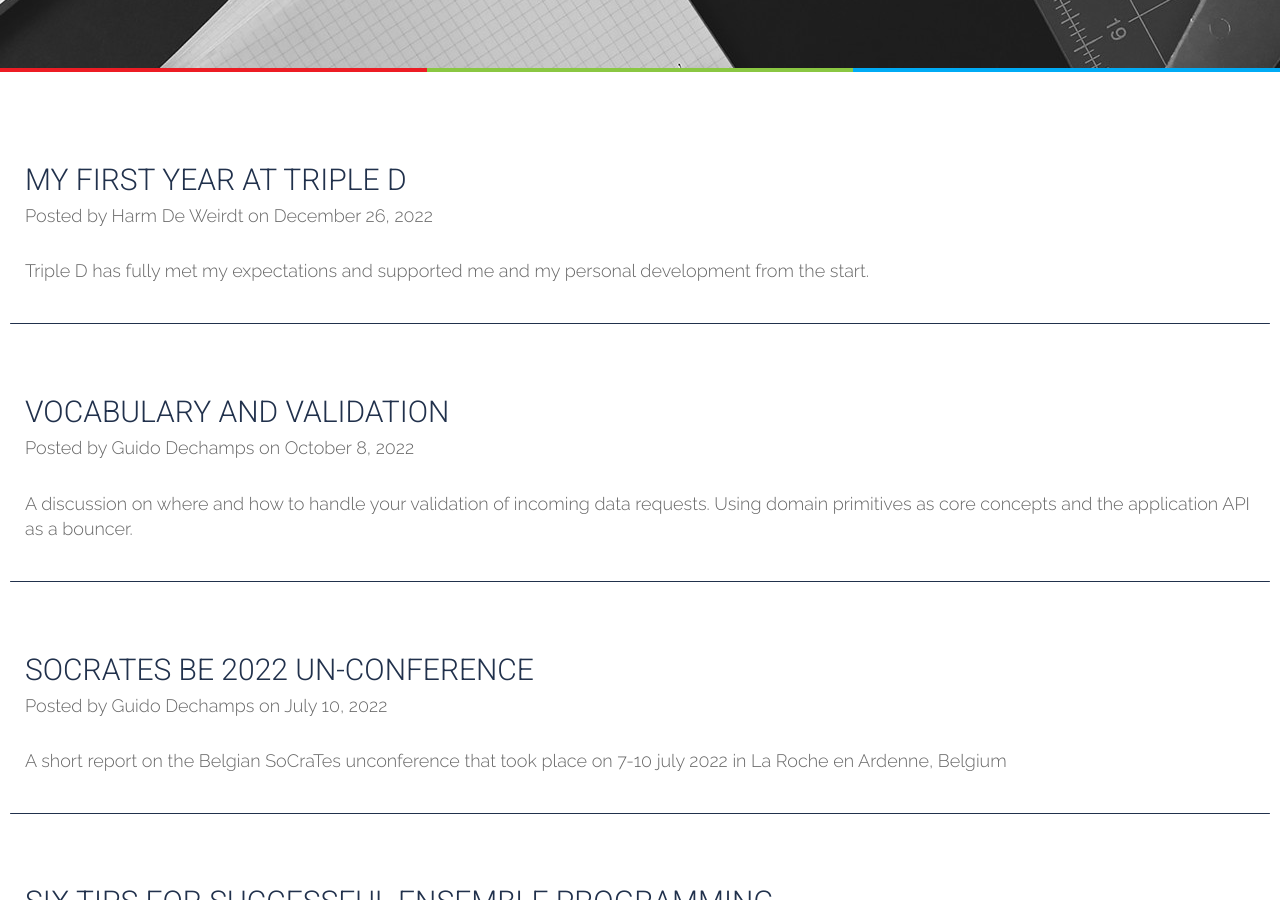
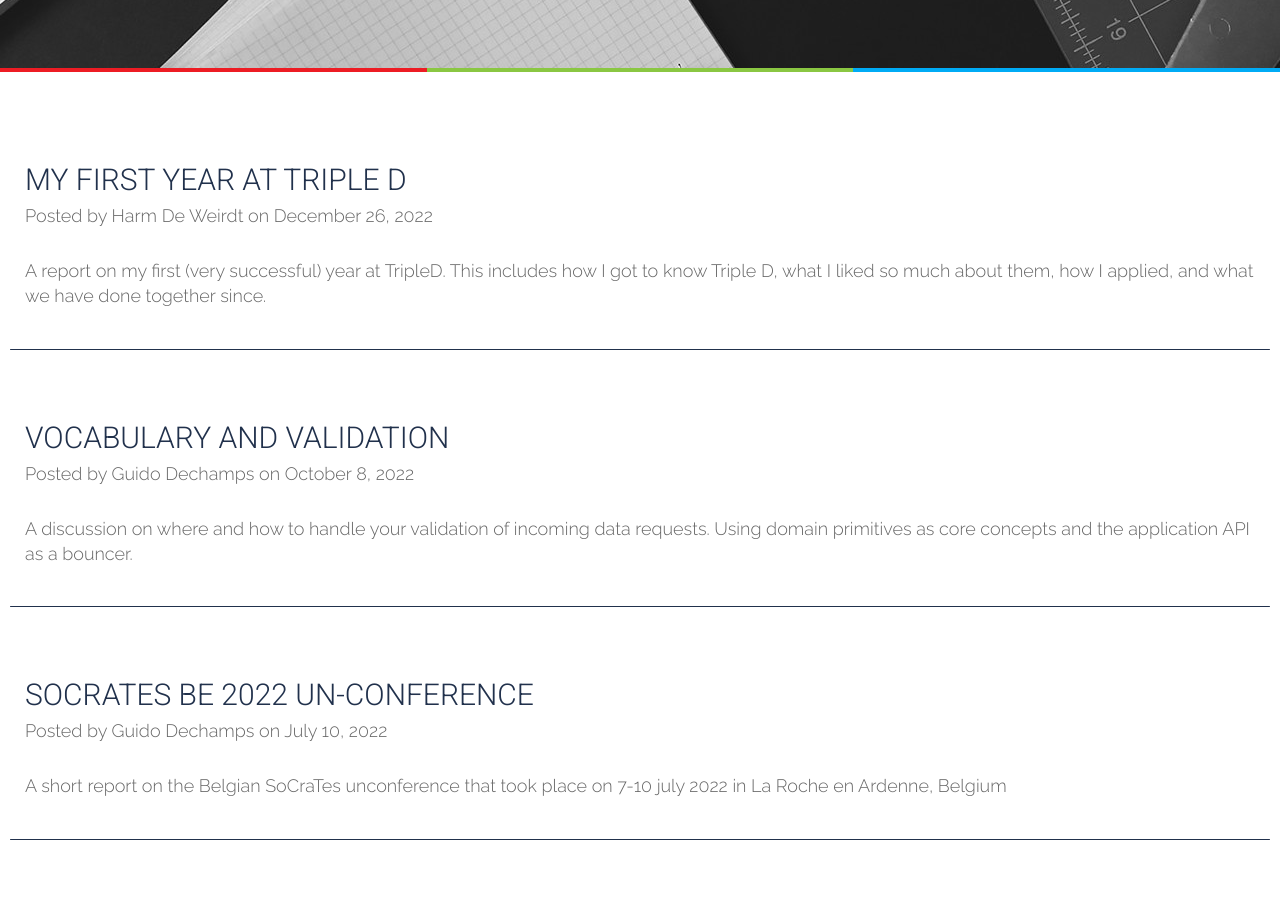
Before and after one commit to tripledio/tripledio.github.io, a Jekyll site: the page built from blog/index.html, in a window 1280 px wide and 900 px high, scrolled down 542 px. Built offline with Jekyll 4.4.1, drawn with Linux system fonts in a browser that asks for light colours; the list of posts is cut into pages by our own code; comment, search, counter and statistics services are not loaded.

Commit message:
minor language fixes

```diff
--- a/_posts/2022-12-26-starting-at-tripled.md
+++ b/_posts/2022-12-26-starting-at-tripled.md
@@ -4,7 +4,7 @@
 author: harm
 tags: recruitment
 description: A rundown of how I got started at Triple D and how the first year has been.
-excerpt: Triple D has fully met my expectations and supported me and my personal development from the start.
+excerpt: A report on my first (very successful) year at TripleD. This includes how I got to know Triple D, what I liked so much about them, how I applied, and what we have done together since.
 hideLogo: true
 logoAnimation: false
 header-img: "img/posts/starting-at-triple-d/spotlight-desktop.jpg"
@@ -13,11 +13,11 @@
 
 # My first year at Triple D
 
-In February this year I joined Triple D and as now the year is almost over I will use this as an opportunity to /discuss, explain,.../ what it's like to join and be part of this company.
-It has been an amazing first year for me and I hope everything below will show you why.
-I will start by providing some context on where I was professionally before I joined Triple D and will then show you much progress I've made.
+In February 2022 year I joined Triple D and as my first year as employee is coming to an end I will use this as an opportunity to tell what it's like to join and be part of this company.
+It has been an amazing first year for me, and I hope everything below will show you why.
+I will start by providing some context on where I was professionally before I joined Triple D, what the recruitment process was like and how it's been so far.
 
-## Some context on me
+## About me
 
 I am currently 31 years old, have spent 4 years teaching software development and 3 years actually doing it.
 A bit over a year ago I was working at a large service provider.
@@ -41,9 +41,9 @@
 These two quotes perfectly captured what I was looking for: people that do not want to just do their job, they want to do it well _and_ they aim to spread the knowledge they have.
 That second part hit home for me as I was a teacher before and always hoped to retain some teaching aspects in a future job.
 
-## Applying
+## Applying at Triple D
 
-I send them an email explaining the frustration at my current job, my ambition of being a better developer, and how perfectly Triple D's mission statement matched that ambition.
+I emailed them explaining the frustration at my current job, my ambition of being a better developer, and how perfectly Triple D's mission statement matched that ambition.
 I quickly received a reply and an initial online meeting was set up.
 There we discussed more in-depth what both myself and Triple D were looking for.
 As I had hoped, this was a match, and we scheduled an IRL interview.
@@ -65,7 +65,7 @@
 They liked my attitude and while there was still much I did not know, they saw how motivated I was to learn.
 Not much later they made an offer I couldn't refuse, and we decided on february 1st being my first day working for Triple D.
 
-## My first month
+## My first month at Triple D
 
 I spent my entire first month at Triple D learning.
 Together with Guido, Kris and Domenique I deepened my knowledge of TDD, DDD, (clean) architecture, refactoring, and learned new things such as Event Storming and Domain Storytelling.
@@ -75,7 +75,7 @@
 Having an entire month dedicated to just learning is an amazing thing in and of itself, but having experts on the subject matter directly available is a great boon on top of that.
 It allowed me to quickly ask for clarification when something wasn't clear and avoided learning incorrect interpretations of new concepts.
 
-## My client
+## My first client
 
 After the initial month of intensive learning, I started at my first client.
 Triple D would have liked to place me with a client together with a Triple D colleague but sadly that wasn't possible.
```
Also changed, not shown: other parts of _posts/2022-12-26-starting-at-tripled.md (+1 -1 lines).
